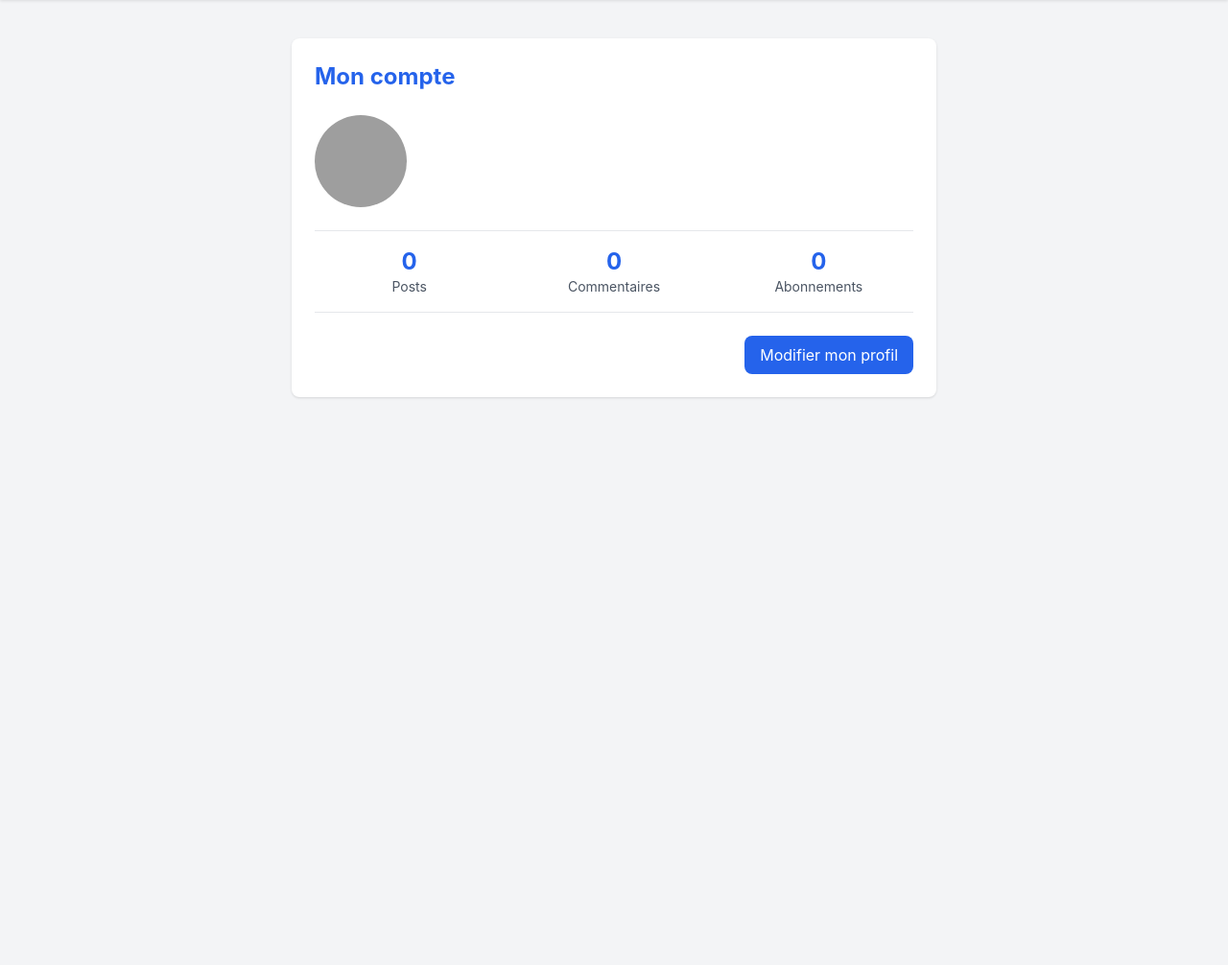
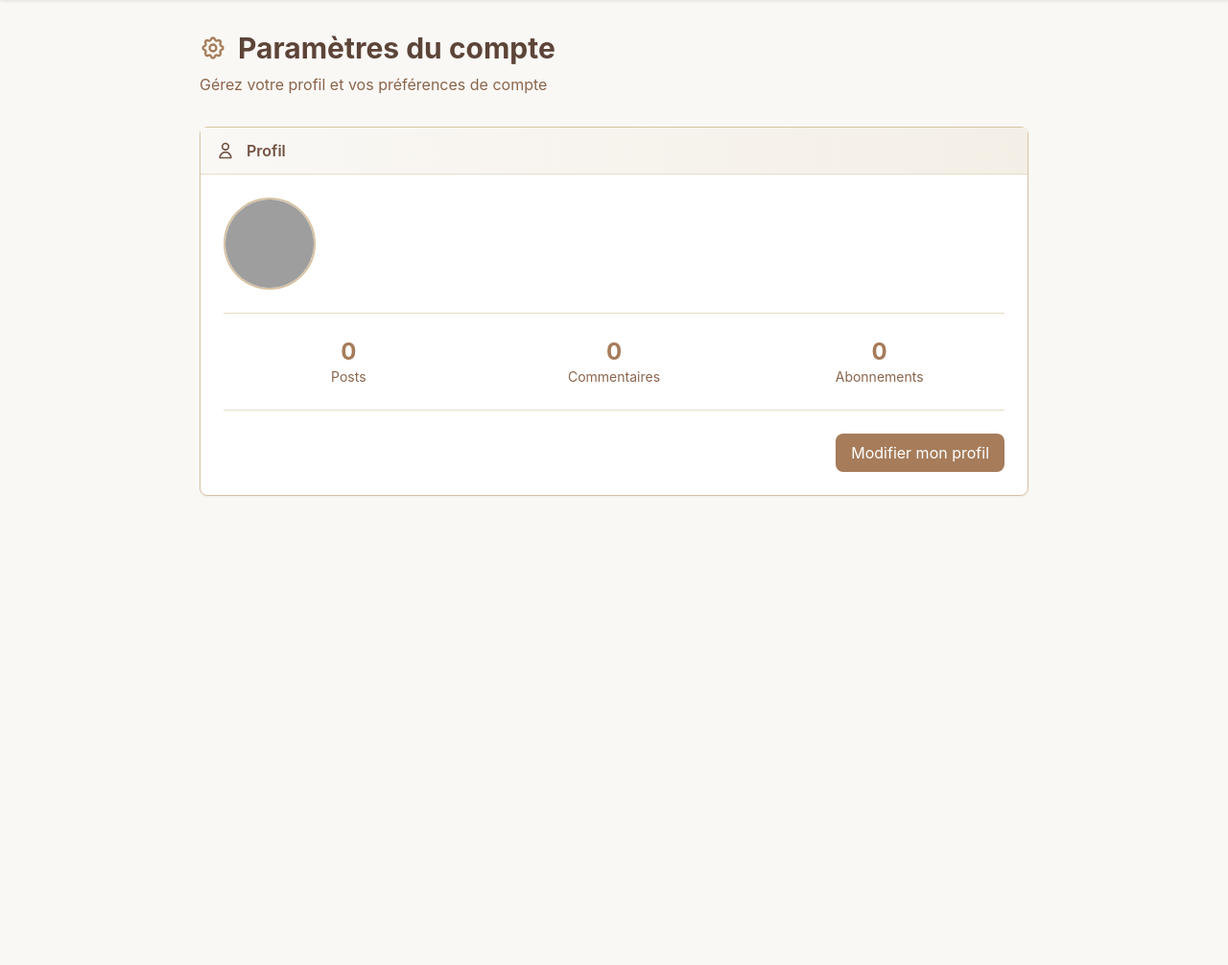
Before and after one commit to Nyx806/UTSU, a Symfony app: template templates/account/index.html.twig in a window 1280 px wide. Shown: the part 73-1079 px from the top of the page at 96% size. Run offline with Twig, Linux system fonts and the light colour scheme; the template is opened without the code that fills it, so the values that code supplies are empty; form fields are guessed from the names that the template uses; style sheets or scripts are compiled from the project's sources; some libraries are stand-ins or nearby versions; grey boxes are pictures that could not be loaded.

Commit message:
Enhance account settings page with new styling and layout improvements
- Added custom CSS variables for a cohesive color scheme.
- Updated the layout to improve visual hierarchy and user experience.
- Enhanced profile section with better styling and structure.
- Improved the edit profile form with consistent styling and user-friendly design.
- Adjusted button styles for better interaction feedback.

```diff
--- a/templates/account/index.html.twig
+++ b/templates/account/index.html.twig
@@ -2,111 +2,155 @@
 
 {% block title %}Mon Compte{% endblock %}
 
+{% block stylesheets %}
+<style>
+:root {
+  --coffee-50: #faf8f5;
+  --coffee-100: #f4efe6;
+  --coffee-200: #e8dcc9;
+  --coffee-300: #d7c2a3;
+  --coffee-400: #c4a47c;
+  --coffee-500: #b5906a;
+  --coffee-600: #a67c5a;
+  --coffee-700: #8a654c;
+  --coffee-800: #715344;
+  --coffee-900: #5d4439;
+}
+</style>
+{% endblock %}
+
 {% block body %}
 {% include 'home/_navbar.html.twig' %}
-<div class="min-h-screen bg-gray-100 py-10">
-    <div class="max-w-2xl mx-auto bg-white rounded-lg shadow p-6">
-        <h1 class="text-2xl font-bold text-blue-600 mb-6">Mon compte</h1>
+<div class="min-h-screen" style="background-color: var(--coffee-50);">
+    <div class="max-w-4xl mx-auto px-4 py-8">
+        <!-- Header avec icône -->
+        <div class="mb-8">
+            <div class="flex items-center space-x-3 mb-2">
+                <svg class="w-7 h-7" style="color: var(--coffee-600);" fill="none" stroke="currentColor" viewBox="0 0 24 24">
+                    <path stroke-linecap="round" stroke-linejoin="round" stroke-width="2" d="M10.325 4.317c.426-1.756 2.924-1.756 3.35 0a1.724 1.724 0 002.573 1.066c1.543-.94 3.31.826 2.37 2.37a1.724 1.724 0 001.065 2.572c1.756.426 1.756 2.924 0 3.35a1.724 1.724 0 00-1.066 2.573c.94 1.543-.826 3.31-2.37 2.37a1.724 1.724 0 00-2.572 1.065c-.426 1.756-2.924 1.756-3.35 0a1.724 1.724 0 00-2.573-1.066c-1.543.94-3.31-.826-2.37-2.37a1.724 1.724 0 00-1.065-2.572c-1.756-.426-1.756-2.924 0-3.35a1.724 1.724 0 001.066-2.573c-.94-1.543.826-3.31 2.37-2.37.996.608 2.296.07 2.572-1.065z"></path>
+                    <path stroke-linecap="round" stroke-linejoin="round" stroke-width="2" d="M15 12a3 3 0 11-6 0 3 3 0 016 0z"></path>
+                </svg>
+                <h1 class="text-3xl font-bold" style="color: var(--coffee-900);">Paramètres du compte</h1>
+            </div>
+            <p style="color: var(--coffee-700);">Gérez votre profil et vos préférences de compte</p>
+        </div>
 
-        {# Affichage des informations du compte #}
         <div class="space-y-6">
-            {# Photo de profil #}
+            <!-- Section Profil -->
+            <div class="bg-white rounded-lg shadow-sm" style="border: 1px solid var(--coffee-300);">
+                <div class="px-4 py-3" style="background: linear-gradient(to right, var(--coffee-50), var(--coffee-100)); border-bottom: 1px solid var(--coffee-200);">
+                    <h3 class="font-semibold flex items-center space-x-3" style="color: var(--coffee-800);">
+                        <svg class="w-5 h-5" fill="none" stroke="currentColor" viewBox="0 0 24 24">
+                            <path stroke-linecap="round" stroke-linejoin="round" stroke-width="2" d="M16 7a4 4 0 11-8 0 4 4 0 018 0zM12 14a7 7 0 00-7 7h14a7 7 0 00-7-7z"></path>
+                        </svg>
+                        <span>Profil</span>
+                    </h3>
+                </div>
+                <div class="p-6">
                     <div class="flex items-center space-x-4">
-                <div class="w-24 h-24 rounded-full overflow-hidden">
+                        <div class="w-24 h-24 rounded-full overflow-hidden border-2" style="border-color: var(--coffee-300);">
                             <img src="{{ asset('uploads/pp/' ~ app.user.getPpImg()) }}"
                                  alt="Photo de profil"
                                  class="w-full h-full object-cover">
                         </div>
                         <div>
-                    <h2 class="text-xl font-semibold text-gray-800">{{ app.user.username }}</h2>
-                    <p class="text-gray-600">{{ app.user.email }}</p>
+                            <h2 class="text-xl font-semibold" style="color: var(--coffee-800);">{{ app.user.username }}</h2>
+                            <p style="color: var(--coffee-600);">{{ app.user.email }}</p>
                         </div>
                     </div>
 
-            {# Description #}
-
-            {# Statistiques #}
-            <div class="grid grid-cols-3 gap-4 py-4 border-t border-b">
+                    <!-- Statistiques -->
+                    <div class="grid grid-cols-3 gap-4 py-6 mt-6" style="border-top: 1px solid var(--coffee-200); border-bottom: 1px solid var(--coffee-200);">
                         <div class="text-center">
-                    <p class="text-2xl font-bold text-blue-600">{{ app.user.posts|length }}</p>
-                    <p class="text-sm text-gray-600">Posts</p>
+                            <p class="text-2xl font-bold" style="color: var(--coffee-600);">{{ app.user.posts|length }}</p>
+                            <p class="text-sm" style="color: var(--coffee-700);">Posts</p>
                         </div>
                         <div class="text-center">
-                    <p class="text-2xl font-bold text-blue-600">{{ app.user.commentaires|length }}</p>
-                    <p class="text-sm text-gray-600">Commentaires</p>
+                            <p class="text-2xl font-bold" style="color: var(--coffee-600);">{{ app.user.commentaires|length }}</p>
+                            <p class="text-sm" style="color: var(--coffee-700);">Commentaires</p>
                         </div>
                         <div class="text-center">
-                    <p class="text-2xl font-bold text-blue-600">{{ app.user.abonnements|length }}</p>
-                    <p class="text-sm text-gray-600">Abonnements</p>
+                            <p class="text-2xl font-bold" style="color: var(--coffee-600);">{{ app.user.abonnements|length }}</p>
+                            <p class="text-sm" style="color: var(--coffee-700);">Abonnements</p>
                         </div>
                     </div>
 
-            {# Bouton de modification #}
-            <div class="text-right">
+                    <div class="text-right mt-6">
                         <button onclick="toggleEditForm()"
-                        class="bg-blue-600 text-white px-4 py-2 rounded-lg hover:bg-blue-700 transition">
+                                class="px-4 py-2 rounded-lg transition"
+                                style="background-color: var(--coffee-600); color: white; hover:background-color: var(--coffee-700);">
                             Modifier mon profil
                         </button>
                     </div>
                 </div>
+            </div>
 
-        {# Formulaire de modification (caché par défaut) #}
-        <div id="editForm" class="hidden mt-6 pt-6 border-t">
+            <!-- Formulaire de modification -->
+            <div id="editForm" class="hidden">
+                <div class="bg-white rounded-lg shadow-sm" style="border: 1px solid var(--coffee-300);">
+                    <div class="px-4 py-3" style="background: linear-gradient(to right, var(--coffee-50), var(--coffee-100)); border-bottom: 1px solid var(--coffee-200);">
+                        <h3 class="font-semibold" style="color: var(--coffee-800);">Modifier le profil</h3>
+                    </div>
+                    <div class="p-6">
                         {{ form_start(accountForm) }}
                             <div class="space-y-4">
-                    {# Email #}
                                 <div class="form-group">
                                     {{ form_label(accountForm.email, 'Email', {
-                            'label_attr': {'class': 'block text-sm font-medium text-gray-700 mb-1'}
+                                        'label_attr': {'class': 'block text-sm font-medium mb-1', 'style': 'color: var(--coffee-800);'}
                                     }) }}
                                     {{ form_widget(accountForm.email, {
                                         'attr': {
-                                'class': 'w-full px-4 py-2 border border-gray-300 rounded-lg shadow-sm focus:outline-none focus:ring-blue-500 focus:border-blue-500'
+                                            'class': 'w-full px-4 py-2 rounded-lg shadow-sm focus:outline-none focus:ring-2',
+                                            'style': 'border: 1px solid var(--coffee-300); color: var(--coffee-900);'
                                         }
                                     }) }}
                                     {{ form_errors(accountForm.email) }}
                                 </div>
 
-                    {# Username #}
                                 <div class="form-group">
                                     {{ form_label(accountForm.username, 'Nom d\'utilisateur', {
-                            'label_attr': {'class': 'block text-sm font-medium text-gray-700 mb-1'}
+                                        'label_attr': {'class': 'block text-sm font-medium mb-1', 'style': 'color: var(--coffee-800);'}
                                     }) }}
                                     {{ form_widget(accountForm.username, {
                                         'attr': {
-                                'class': 'w-full px-4 py-2 border border-gray-300 rounded-lg shadow-sm focus:outline-none focus:ring-blue-500 focus:border-blue-500'
+                                            'class': 'w-full px-4 py-2 rounded-lg shadow-sm focus:outline-none focus:ring-2',
+                                            'style': 'border: 1px solid var(--coffee-300); color: var(--coffee-900);'
                                         }
                                     }) }}
                                     {{ form_errors(accountForm.username) }}
                                 </div>
 
-                    {# Photo de profil #}
                                 <div class="form-group">
                                     {{ form_label(accountForm.pp_img, 'Photo de profil', {
-                            'label_attr': {'class': 'block text-sm font-medium text-gray-700 mb-1'}
+                                        'label_attr': {'class': 'block text-sm font-medium mb-1', 'style': 'color: var(--coffee-800);'}
                                     }) }}
                                     {{ form_widget(accountForm.pp_img, {
                                         'attr': {
-                                'class': 'block w-full text-sm text-gray-700 border border-gray-300 rounded-lg file:bg-blue-600 file:text-white file:border-0 file:px-4 file:py-2 file:mr-4 hover:file:bg-blue-700 transition'
+                                            'class': 'block w-full text-sm rounded-lg file:border-0 file:px-4 file:py-2 file:mr-4 transition',
+                                            'style': 'border: 1px solid var(--coffee-300); color: var(--coffee-900); file:bg-coffee-600 file:text-white hover:file:bg-coffee-700'
                                         }
                                     }) }}
                                     {{ form_errors(accountForm.pp_img) }}
                                 </div>
 
-                    {# Boutons #}
-                    <div class="flex justify-end space-x-4">
+                                <div class="flex justify-end space-x-4 mt-6">
                                     <button type="button"
                                             onclick="toggleEditForm()"
-                                class="px-4 py-2 border border-gray-300 rounded-lg text-gray-700 hover:bg-gray-50 transition">
+                                            class="px-4 py-2 rounded-lg transition"
+                                            style="border: 1px solid var(--coffee-300); color: var(--coffee-700); hover:bg-coffee-50">
                                         Annuler
                                     </button>
                                     <button type="submit"
-                                class="bg-blue-600 text-white px-4 py-2 rounded-lg hover:bg-blue-700 transition">
+                                            class="px-4 py-2 rounded-lg transition"
+                                            style="background-color: var(--coffee-600); color: white; hover:background-color: var(--coffee-700);">
                                         Enregistrer
                                     </button>
                                 </div>
                             </div>
                         {{ form_end(accountForm) }}
+                    </div>
+                </div>
+            </div>
         </div>
     </div>
 </div>
```
Lines whose indentation alone changed are shown as unchanged.
